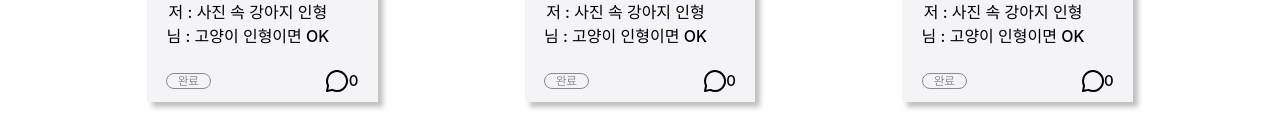
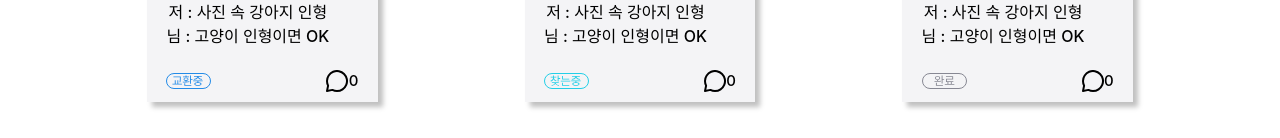
Before and after one commit to DGSW-SUNSET/Frontend, a React (Create React App) app in the folder dive-sunset/: page / in a window 1280 px wide. Shown: the part 523-661 px from the top of the page. Built offline with nearby package versions, Linux system fonts and the light colour scheme.

Commit message:
🎨
minor update

```diff
--- a/dive-sunset/src/components/Main/main.jsx
+++ b/dive-sunset/src/components/Main/main.jsx
@@ -5,7 +5,6 @@ import banner from "../../img/banner.svg";
 import dummyimg from "../../img/dummyimg.svg";
 import showAllButton from "../../img/showAllButton.svg";
 import { Link } from "react-router-dom";
-import heart from "../../img/heart.svg";
 import comment from "../../img/comment.svg";
 import complete from "../../img/complete.svg";
 import exchange from "../../img/exchange.svg";
@@ -27,7 +26,7 @@ function Main() {
                             님 : 고양이 인형이면 OK
                         </div>
                         <div className="info">
-                            <img src = {complete}></img>
+                            <img src = {exchange}></img>
                             <div className="comment">
                                 <img src = {comment}></img>
                                 0
@@ -45,7 +44,7 @@ function Main() {
                             님 : 고양이 인형이면 OK
                         </div>
                         <div className="info">
-                            <img src = {complete}></img>
+                            <img src = {finding}></img>
                             <div className="comment">
                                 <img src = {comment}></img>
                                 0
```
Also changed, not shown: dive-sunset/src/img/heart.svg (deleted).
